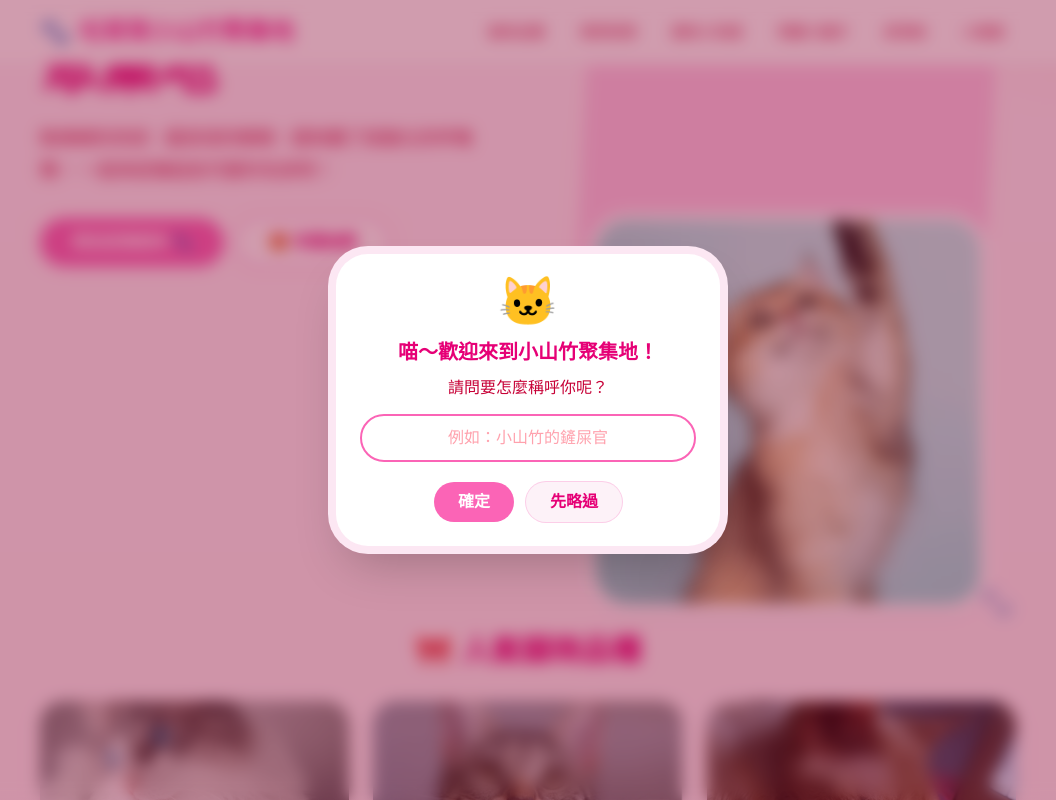
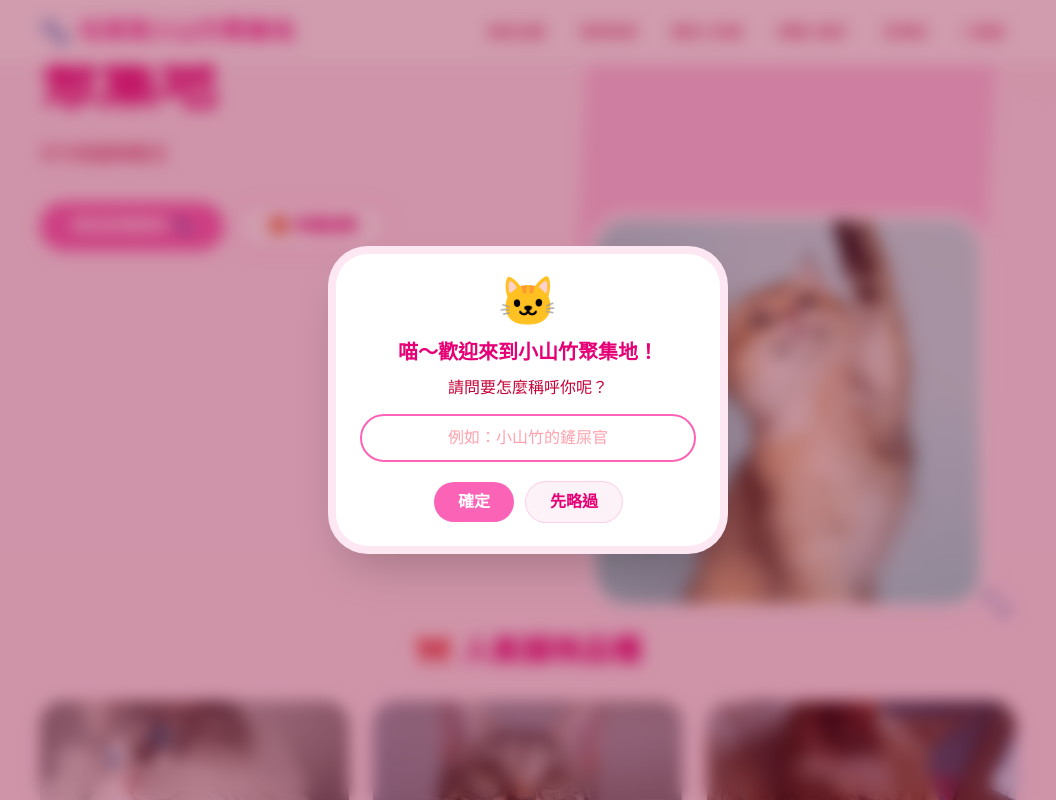
Before and after one commit to Pb121706/cat_intro, a Next.js app: page / in a window 1280 px wide. Shown: the top 800 px of the page, without its empty margins (112-1168 px from the left). Built offline with nearby package versions, Linux system fonts and the light colour scheme.

Commit message:
首頁標語改為「天冷抱貓夠暖活」
Co-Authored-By: Claude Opus 5.5 <noreply@anthropic.com>

```diff
--- a/src/app/page.tsx
+++ b/src/app/page.tsx
@@ -102,8 +102,7 @@ export default function Home() {
               毛茸茸小山竹<br />聚集地
             </h1>
             <p className="mx-auto mt-4 max-w-md text-base leading-8 text-rose-700 sm:text-lg md:mx-0">
-              軟綿綿的肉球、圓滾滾的眼睛，還有聽了就融化的呼嚕聲。
-              一起來認識這些可愛的毛孩吧！
+              天冷抱貓夠暖活
             </p>
             <div className="mt-8 flex flex-wrap items-center justify-center gap-3 md:justify-start">
               <CatBurstButton />
```
